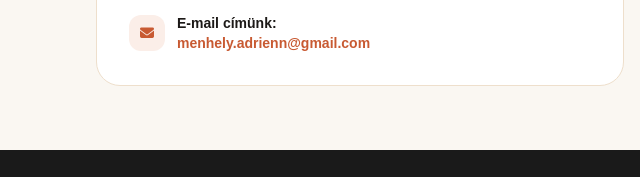
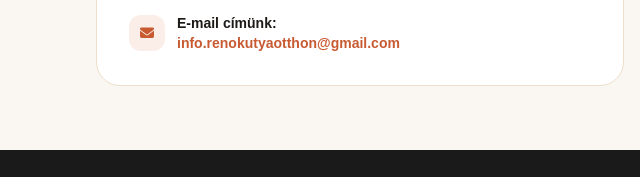
Before and after one commit to renokutyaotthon/reno-kutyaotthon, a plain HTML site: page kapcsolat.html in a window 1280 px wide. Shown: the part 1286-1463 px from the top of the page, 0-640 px from the left. Drawn offline with nearby package versions, Linux system fonts and the light colour scheme.

Commit message:
Update kapcsolat.html

```diff
--- a/kapcsolat.html
+++ b/kapcsolat.html
@@ -98,7 +98,7 @@
           </div>
 
           <!-- Formspree kapcsolat beállítva -->
-          <form id="contact-page-form" action="https://formspree.io/f/xzeeoadq" method="POST" onsubmit="handleContactSubmit(event)" class="space-y-4 pt-2">
+          <form id="contact-page-form" action="https://formspree.io/f/xqpqljyd" method="POST" onsubmit="handleContactSubmit(event)" class="space-y-4 pt-2">
 
             <div class="grid grid-cols-1 sm:grid-cols-2 gap-4">
               <div>
@@ -229,8 +229,8 @@
               </div>
               <div>
                 <strong class="text-stone-900 block">E-mail címünk:</strong>
-                <a href="mailto:menhely.adrienn@gmail.com" class="text-[#c85a32] hover:underline font-semibold">
-                  menhely.adrienn@gmail.com
+                <a href="mailto:info.renokutyaotthon@gmail.com" class="text-[#c85a32] hover:underline font-semibold">
+                  info.renokutyaotthon@gmail.com
                 </a>
               </div>
             </div>
```
